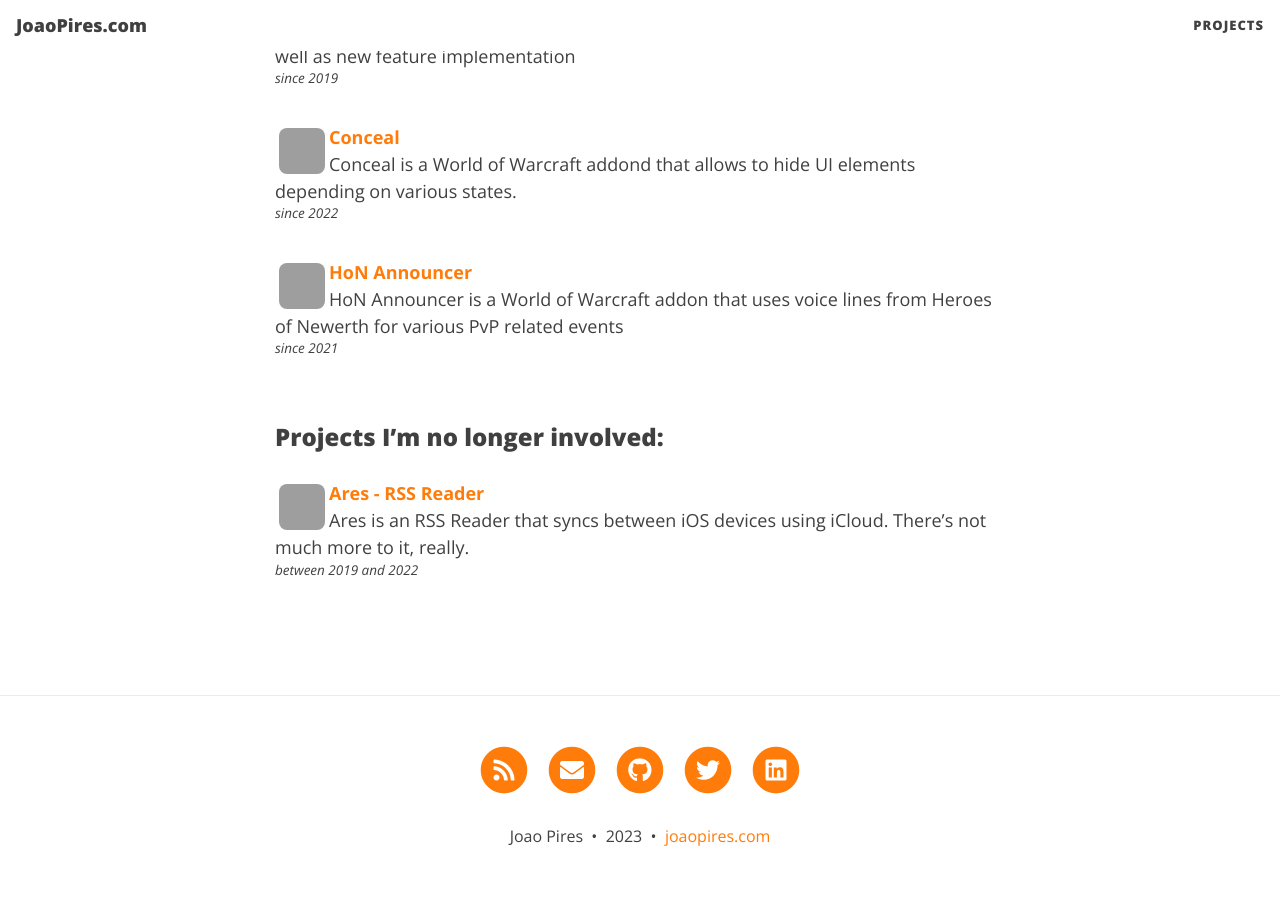
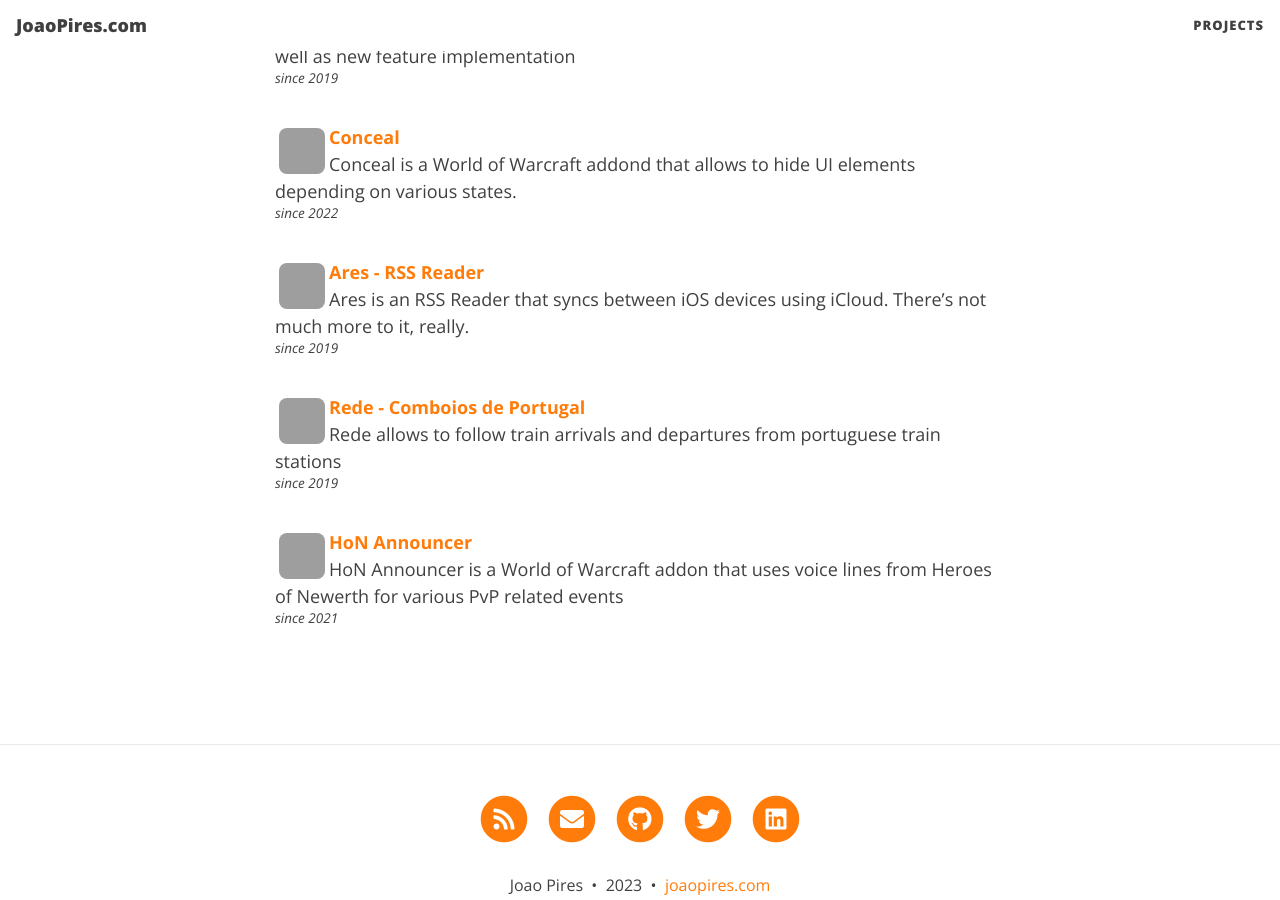
Before and after one commit to joaoc-pires/website-joaopires.com, a Jekyll site: the page built from projects.md, in a window 1280 px wide and 900 px high, scrolled down 823 px. Built offline with Jekyll 4.4.1, drawn with Linux system fonts in a browser that asks for light colours; nearby versions of some CDN libraries; grey boxes are pictures that could not be loaded.

Commit message:
updated app lists

```diff
--- a/projects.md
+++ b/projects.md
@@ -27,15 +27,20 @@
 <br><sup>*since 2022*</sup>
 <br>
 <br>
+<img style="border-radius: 12px; width: 54px; height: 54px; float: left; padding: 4px;" src="https://is2-ssl.mzstatic.com/image/thumb/Purple122/v4/20/b2/43/20b243a3-9e84-cfc6-cca3-fd48b24a0aeb/AppIcon-1x_U007emarketing-0-7-0-85-220.png/230x0w.webp" alt="Ares App Logo"/> **[Ares - RSS Reader](https://apps.apple.com/us/app/ares-rss-reader/id1560552142)**
+<br>
+Ares is an RSS Reader that syncs between iOS devices using iCloud. There's not much more to it, really.
+<br><sup>*since 2019*</sup>
+<br>
+<br>
+<img style="border-radius: 12px; width: 54px; height: 54px; float: left; padding: 4px;" src="https://is2-ssl.mzstatic.com/image/thumb/Purple126/v4/b8/4a/41/b84a41e5-21d7-c447-3f13-1d9fd61ec04f/AppIcon-0-1x_U007emarketing-0-7-0-85-220.png/1024x1024bb.png" alt="Rede App Logo"/> **[Rede - Comboios de Portugal](https://apps.apple.com/us/app/rede-comboios-de-portugal/id1447635458)**
+<br>
+Rede allows to follow train arrivals and departures from portuguese train stations
+<br><sup>*since 2019*</sup>
+<br>
+<br>
 <img style="border-radius: 12px; width: 54px; height: 54px; float: left; padding: 4px;" src="https://media.forgecdn.net/avatars/thumbnails/627/205/64/64/638021897624085457.jpeg" alt="HoN Announcer Addon Logo"/> **[HoN Announcer](https://github.com/joaoc-pires/HoN-Announcer-REMADE)**
 <br>HoN Announcer is a World of Warcraft addon that uses voice lines from Heroes of Newerth for various PvP related events
 <br><sup>*since 2021*</sup>
 <br>
 <br>
-### Projects I'm no longer involved:
-<img style="border-radius: 12px; width: 54px; height: 54px; float: left; padding: 4px;" src="https://is2-ssl.mzstatic.com/image/thumb/Purple122/v4/20/b2/43/20b243a3-9e84-cfc6-cca3-fd48b24a0aeb/AppIcon-1x_U007emarketing-0-7-0-85-220.png/230x0w.webp" alt="Ares App Logo"/> **[Ares - RSS Reader](https://apps.apple.com/us/app/ares-rss-reader/id1560552142)**
-<br>
-Ares is an RSS Reader that syncs between iOS devices using iCloud. There's not much more to it, really.
-<br><sup>*between 2019 and 2022*</sup>
-<br>
-<br>
```
